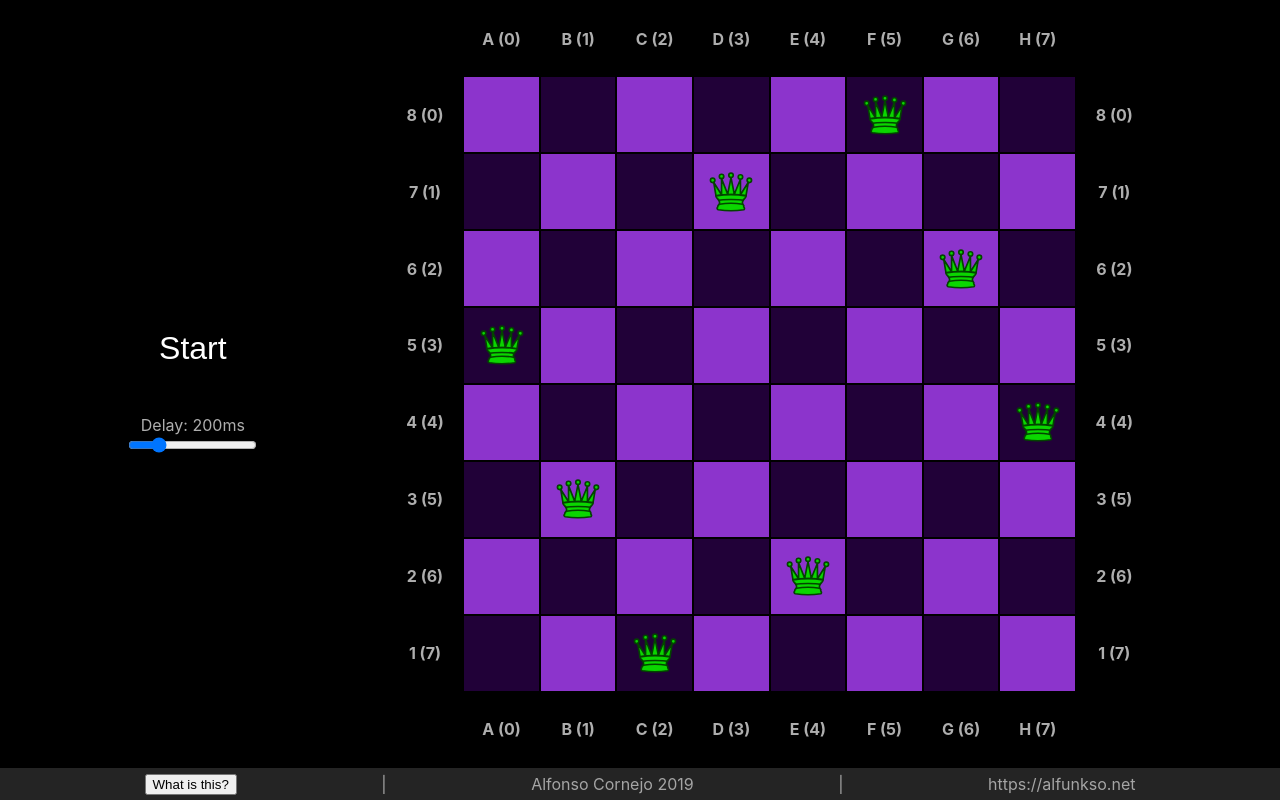
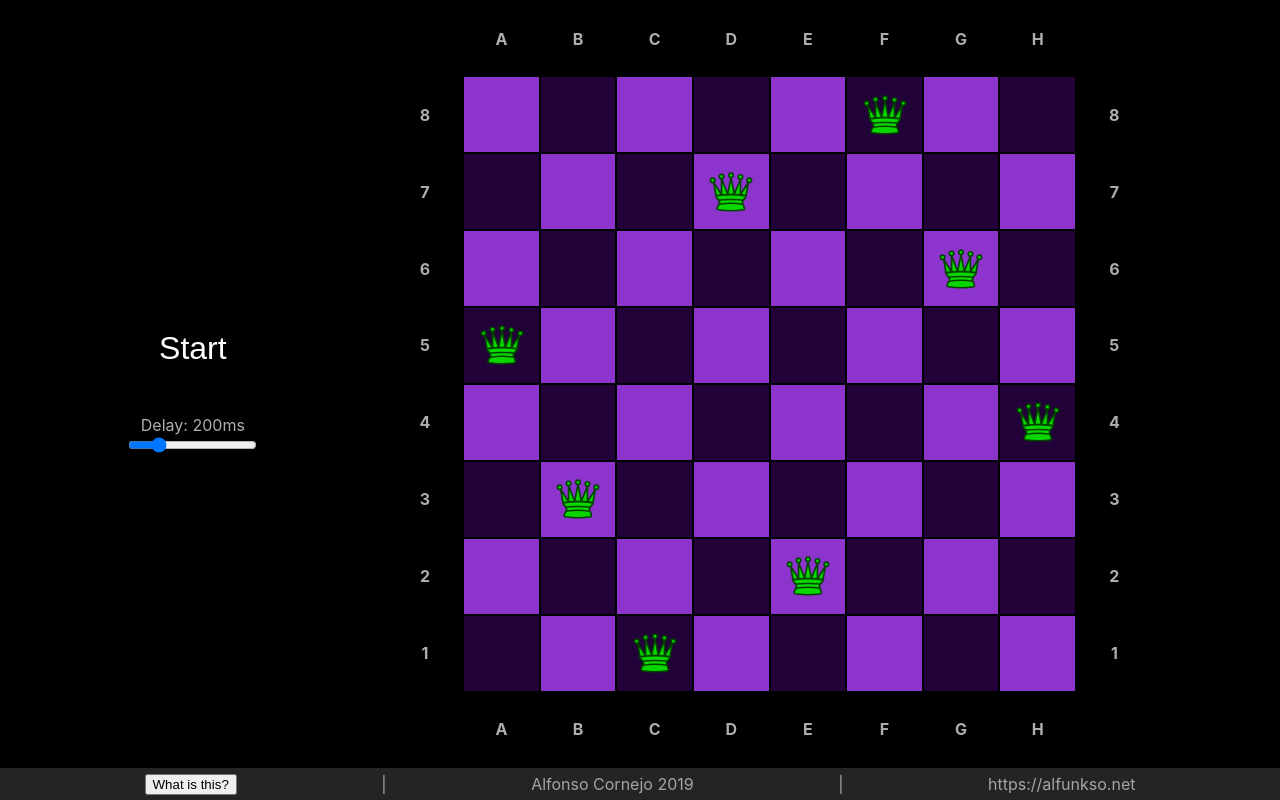
Before and after one commit to alfunkso/eight-queens, a React (Create React App) app: page / in a window 1280 px wide. Built offline with nearby package versions, Linux system fonts and the light colour scheme.

Commit message:
feat/style: removed helping numbering from tiles

```diff
--- a/src/components/Chessboard.js
+++ b/src/components/Chessboard.js
@@ -10,21 +10,21 @@ function Chessboard({pieces, highlights}) {
     rows.push(
         <tr key="r0">
             <Header label="" />
-            <Header label="A (0)" />
-            <Header label="B (1)" />
-            <Header label="C (2)" />
-            <Header label="D (3)" />
-            <Header label="E (4)" />
-            <Header label="F (5)" />
-            <Header label="G (6)" />
-            <Header label="H (7)" />
+            <Header label="A" />
+            <Header label="B" />
+            <Header label="C" />
+            <Header label="D" />
+            <Header label="E" />
+            <Header label="F" />
+            <Header label="G" />
+            <Header label="H" />
             <Header label="" />
         </tr>
     );
 
     for ( let i = 0; i < 8; ++i ) {
         let cells = [];
-        cells.push(<Header key={`ht${8-i}`} label={`${8-i} (${i})`} />);
+        cells.push(<Header key={`ht${8-i}`} label={`${8-i}`} />);
 
         for ( let j = 0; j < 8; ++j ) {
             cells.push(
@@ -37,7 +37,7 @@ function Chessboard({pieces, highlights}) {
                 );
         }
 
-        cells.push(<Header key={8-i} label={`${8-i} (${i})`} />);
+        cells.push(<Header key={8-i} label={`${8-i}`} />);
 
         rows.push(<tr key={`r${i+1}`}>{cells}</tr>);
     }
@@ -45,14 +45,14 @@ function Chessboard({pieces, highlights}) {
     rows.push(
         <tr key="r9">
             <Header label="" />
-            <Header label="A (0)" />
-            <Header label="B (1)" />
-            <Header label="C (2)" />
-            <Header label="D (3)" />
-            <Header label="E (4)" />
-            <Header label="F (5)" />
-            <Header label="G (6)" />
-            <Header label="H (7)" />
+            <Header label="A" />
+            <Header label="B" />
+            <Header label="C" />
+            <Header label="D" />
+            <Header label="E" />
+            <Header label="F" />
+            <Header label="G" />
+            <Header label="H" />
             <Header label="" />
         </tr>
     );
```
